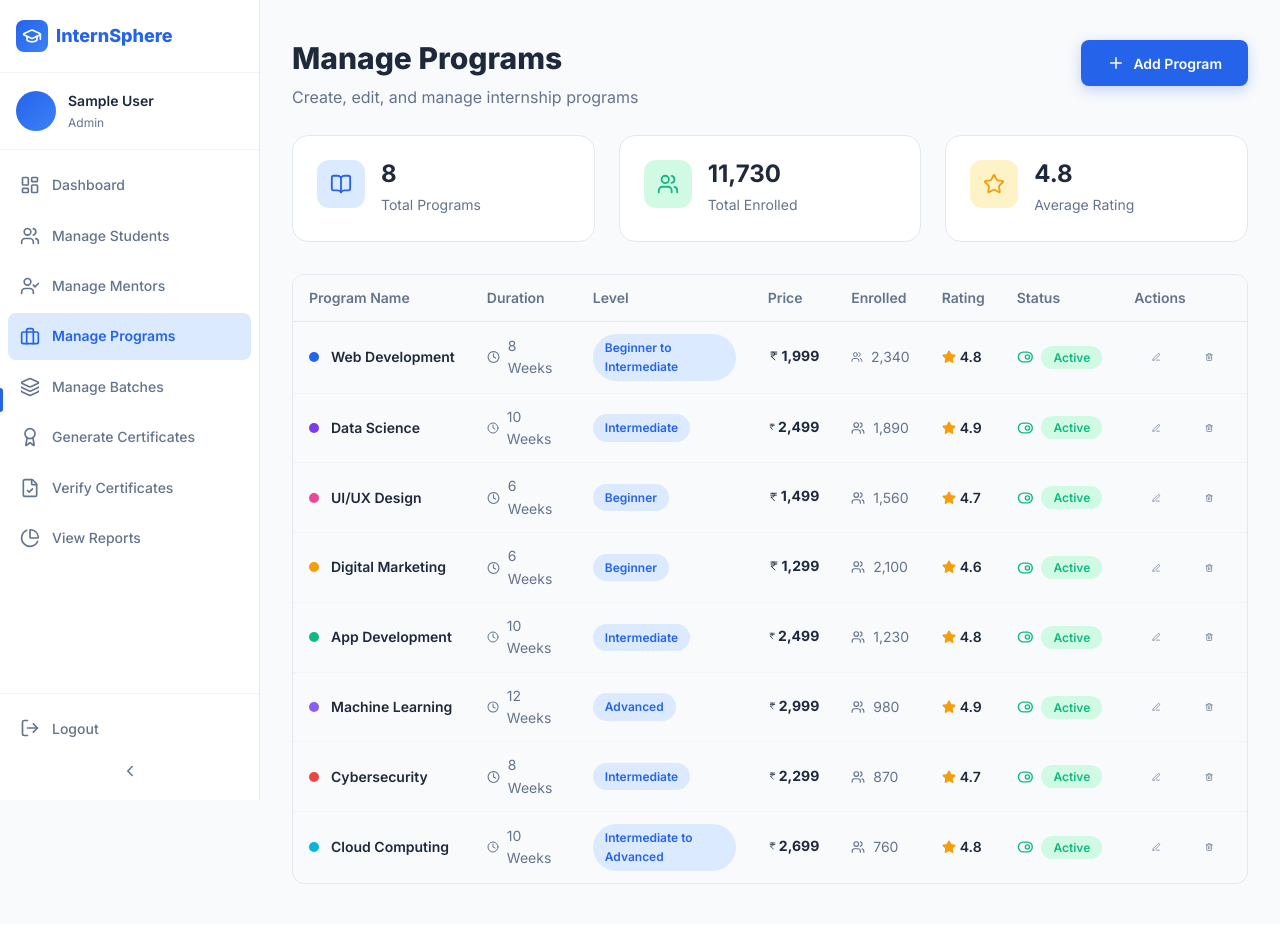
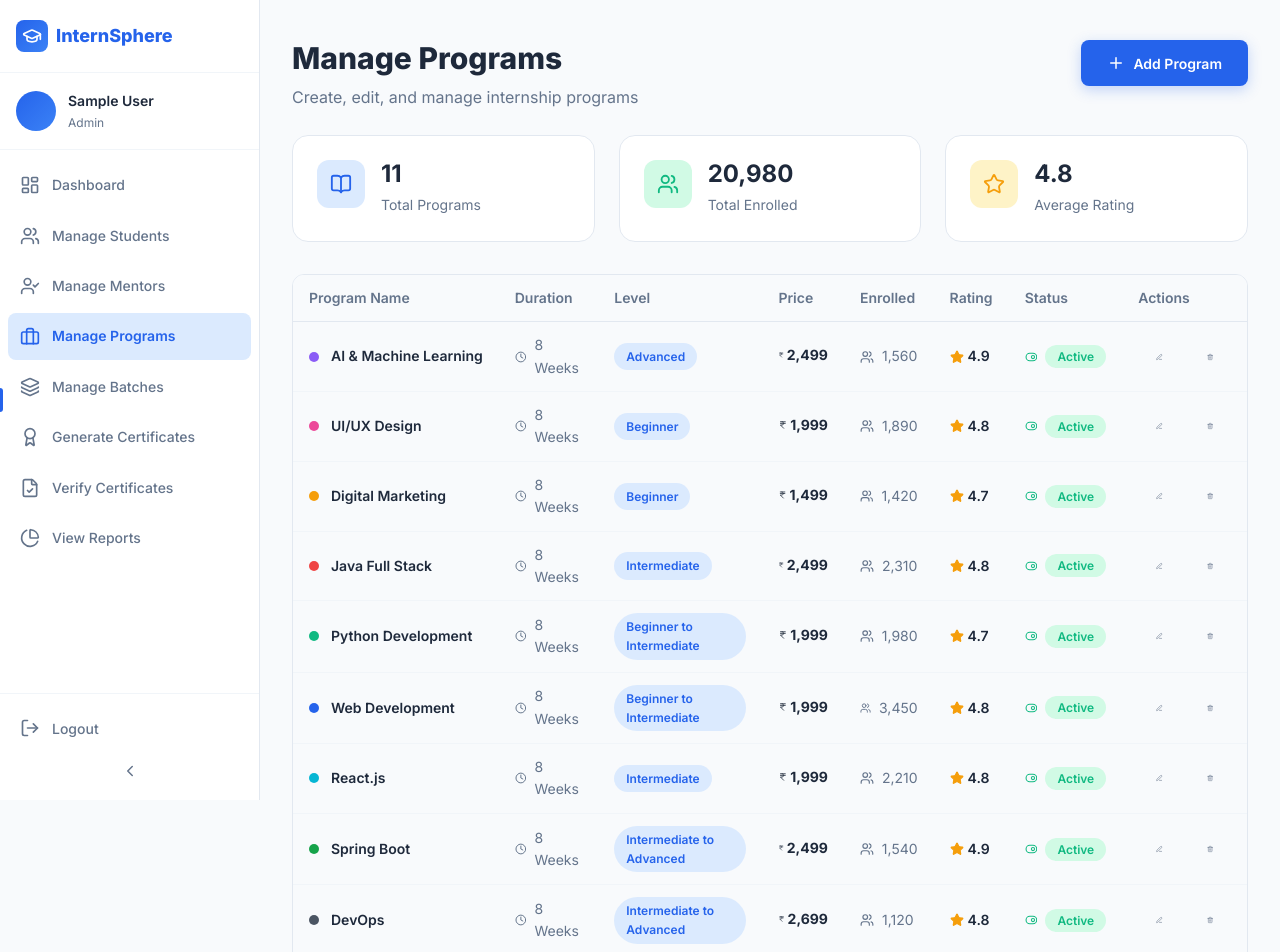
Before and after one commit to vaibhav7135/Internsphere, a React (Vite) app: page /admin/programs in a window 1280 px wide. Shown: the top 952 px of the page. Before the commit the page ends 924 px from the top, so only its background shows below. Built offline with nearby package versions, Linux system fonts and the light colour scheme; no server answers; sample sign-in values are in the browser's storage.

Commit message:
Update mock internships data with user-provided domain options

```diff
--- a/src/data/internships.js
+++ b/src/data/internships.js
@@ -1,8 +1,98 @@
 export const internships = [
+  {
+    id: 'ai-ml',
+    title: 'AI & Machine Learning',
+    description: 'Deep dive into Machine Learning algorithms, neural networks, and Deep Learning with TensorFlow and PyTorch.',
+    shortDesc: 'Build AI models with TensorFlow & PyTorch',
+    icon: 'Brain',
+    duration: '8 Weeks',
+    mode: 'Remote',
+    level: 'Advanced',
+    skills: ['Python', 'TensorFlow', 'PyTorch', 'Deep Learning', 'NLP'],
+    price: 2499,
+    originalPrice: 5999,
+    enrolled: 1560,
+    rating: 4.9,
+    reviews: 212,
+    color: '#8B5CF6',
+    category: 'AI',
+  },
+  {
+    id: 'ui-ux',
+    title: 'UI/UX Design',
+    description: 'Design beautiful, user-centered interfaces. Learn Figma, design thinking, wireframing, prototyping, and user research.',
+    shortDesc: 'Design stunning interfaces with Figma',
+    icon: 'Palette',
+    duration: '8 Weeks',
+    mode: 'Remote',
+    level: 'Beginner',
+    skills: ['Figma', 'Adobe XD', 'Wireframing', 'Prototyping', 'User Research'],
+    price: 1999,
+    originalPrice: 4999,
+    enrolled: 1890,
+    rating: 4.8,
+    reviews: 312,
+    color: '#EC4899',
+    category: 'Design',
+  },
+  {
+    id: 'digital-marketing',
+    title: 'Digital Marketing',
+    description: 'Master SEO, social media marketing, Google Ads, content strategy, and analytics to drive real business results.',
+    shortDesc: 'Drive growth with SEO, ads & social media',
+    icon: 'Megaphone',
+    duration: '8 Weeks',
+    mode: 'Remote',
+    level: 'Beginner',
+    skills: ['SEO', 'Google Ads', 'Social Media', 'Content Marketing', 'Analytics'],
+    price: 1499,
+    originalPrice: 3999,
+    enrolled: 1420,
+    rating: 4.7,
+    reviews: 180,
+    color: '#F59E0B',
+    category: 'Marketing',
+  },
+  {
+    id: 'java-fullstack',
+    title: 'Java Full Stack',
+    description: 'Learn modern Java development with Spring Boot, Hibernate, REST APIs, and frontend integration using React.',
+    shortDesc: 'Build enterprise apps with Java & Spring Boot',
+    icon: 'Code',
+    duration: '8 Weeks',
+    mode: 'Remote',
+    level: 'Intermediate',
+    skills: ['Java', 'Spring Boot', 'MySQL', 'Hibernate', 'REST APIs'],
+    price: 2499,
+    originalPrice: 5999,
+    enrolled: 2310,
+    rating: 4.8,
+    reviews: 420,
+    color: '#EF4444',
+    category: 'Development',
+  },
+  {
+    id: 'python-dev',
+    title: 'Python Development',
+    description: 'Master Python programming, backend web frameworks like Django and Flask, and database integration.',
+    shortDesc: 'Build powerful backends with Python & Django',
+    icon: 'Code',
+    duration: '8 Weeks',
+    mode: 'Remote',
+    level: 'Beginner to Intermediate',
+    skills: ['Python', 'Django', 'Flask', 'PostgreSQL', 'OOP'],
+    price: 1999,
+    originalPrice: 4999,
+    enrolled: 1980,
+    rating: 4.7,
+    reviews: 340,
+    color: '#10B981',
+    category: 'Development',
+  },
   {
     id: 'web-development',
     title: 'Web Development',
-    description: 'Master modern web technologies including HTML5, CSS3, JavaScript, React, and Node.js. Build real-world projects and deploy production applications.',
+    description: 'Master modern web technologies including HTML5, CSS3, JavaScript, React, and Node.js. Build real-world projects.',
     shortDesc: 'Build modern web applications with React & Node.js',
     icon: 'Globe',
     duration: '8 Weeks',
@@ -11,185 +101,101 @@ export const internships = [
     skills: ['HTML/CSS', 'JavaScript', 'React', 'Node.js', 'MongoDB'],
     price: 1999,
     originalPrice: 4999,
-    enrolled: 2340,
+    enrolled: 3450,
     rating: 4.8,
-    reviews: 456,
+    reviews: 678,
     color: '#2563EB',
-    modules: 8,
-    assignments: 16,
-    projects: 2,
-    mentorName: 'Dr. Arun Sharma',
-    mentorRole: 'Senior Web Developer',
-    featured: true,
     category: 'Development',
+  },
+  {
+    id: 'react-js',
+    title: 'React.js',
+    description: 'Build fast, interactive single page applications using modern React, state management, hooks, and routing.',
+    shortDesc: 'Master single page applications with React',
+    icon: 'Code',
+    duration: '8 Weeks',
+    mode: 'Remote',
+    level: 'Intermediate',
+    skills: ['React.js', 'Redux Toolkit', 'Hooks', 'Vite', 'CSS Modules'],
+    price: 1999,
+    originalPrice: 4999,
+    enrolled: 2210,
+    rating: 4.8,
+    reviews: 290,
+    color: '#06B6D4',
+    category: 'Development',
+  },
+  {
+    id: 'spring-boot',
+    title: 'Spring Boot',
+    description: 'Develop enterprise-grade microservices and robust backends using Spring Boot, Spring Security, and Spring Data JPA.',
+    shortDesc: 'Build secure backends and microservices with Spring',
+    icon: 'Cpu',
+    duration: '8 Weeks',
+    mode: 'Remote',
+    level: 'Intermediate to Advanced',
+    skills: ['Spring Boot', 'Spring Security', 'JPA', 'Microservices', 'PostgreSQL'],
+    price: 2499,
+    originalPrice: 5999,
+    enrolled: 1540,
+    rating: 4.9,
+    reviews: 198,
+    color: '#16A34A',
+    category: 'Development',
+  },
+  {
+    id: 'devops',
+    title: 'DevOps',
+    description: 'Learn modern DevOps practices including CI/CD pipelines, containerization, infrastructure-as-code, and server monitoring.',
+    shortDesc: 'Automate build, test and deployment workflows',
+    icon: 'Layers',
+    duration: '8 Weeks',
+    mode: 'Remote',
+    level: 'Intermediate to Advanced',
+    skills: ['Docker', 'Jenkins', 'CI/CD', 'GitHub Actions', 'Linux'],
+    price: 2699,
+    originalPrice: 5999,
+    enrolled: 1120,
+    rating: 4.8,
+    reviews: 145,
+    color: '#4B5563',
+    category: 'DevOps',
+  },
+  {
+    id: 'aws-cloud',
+    title: 'AWS Cloud',
+    description: 'Master Amazon Web Services. Learn cloud computing, VPC, EC2, RDS, S3, IAM, serverless computing, and architectures.',
+    shortDesc: 'Deploy and scale architectures on AWS',
+    icon: 'Cloud',
+    duration: '8 Weeks',
+    mode: 'Remote',
+    level: 'Intermediate',
+    skills: ['AWS EC2', 'AWS S3', 'VPC', 'RDS', 'IAM', 'CloudFormation'],
+    price: 2699,
+    originalPrice: 5999,
+    enrolled: 1310,
+    rating: 4.8,
+    reviews: 167,
+    color: '#D97706',
+    category: 'DevOps',
   },
   {
     id: 'data-science',
     title: 'Data Science',
-    description: 'Learn data analysis, machine learning, and visualization using Python, Pandas, NumPy, and Scikit-learn. Work with real datasets and build predictive models.',
+    description: 'Learn data analysis, machine learning, and visualization using Python, Pandas, NumPy, and Scikit-learn.',
     shortDesc: 'Analyze data and build ML models with Python',
     icon: 'BarChart3',
-    duration: '10 Weeks',
+    duration: '8 Weeks',
     mode: 'Remote',
     level: 'Intermediate',
-    skills: ['Python', 'Pandas', 'NumPy', 'Scikit-learn', 'Matplotlib'],
+    skills: ['Python', 'Pandas', 'NumPy', 'Scikit-learn', 'Data Visualization'],
     price: 2499,
     originalPrice: 5999,
-    enrolled: 1890,
+    enrolled: 2190,
     rating: 4.9,
     reviews: 389,
     color: '#7C3AED',
-    modules: 10,
-    assignments: 20,
-    projects: 3,
-    mentorName: 'Prof. Meera Patel',
-    mentorRole: 'Data Scientist at Google',
-    featured: true,
     category: 'Data',
-  },
-  {
-    id: 'ui-ux-design',
-    title: 'UI/UX Design',
-    description: 'Design beautiful, user-centered interfaces. Learn Figma, design thinking, wireframing, prototyping, and user research methodologies.',
-    shortDesc: 'Design stunning interfaces with Figma',
-    icon: 'Palette',
-    duration: '6 Weeks',
-    mode: 'Remote',
-    level: 'Beginner',
-    skills: ['Figma', 'Adobe XD', 'Wireframing', 'Prototyping', 'User Research'],
-    price: 1499,
-    originalPrice: 3999,
-    enrolled: 1560,
-    rating: 4.7,
-    reviews: 312,
-    color: '#EC4899',
-    modules: 6,
-    assignments: 12,
-    projects: 2,
-    mentorName: 'Priya Desai',
-    mentorRole: 'Lead UX Designer',
-    featured: true,
-    category: 'Design',
-  },
-  {
-    id: 'digital-marketing',
-    title: 'Digital Marketing',
-    description: 'Master SEO, social media marketing, Google Ads, content strategy, and analytics. Create campaigns that drive real business results.',
-    shortDesc: 'Drive growth with SEO, ads & social media',
-    icon: 'Megaphone',
-    duration: '6 Weeks',
-    mode: 'Remote',
-    level: 'Beginner',
-    skills: ['SEO', 'Google Ads', 'Social Media', 'Content Marketing', 'Analytics'],
-    price: 1299,
-    originalPrice: 3499,
-    enrolled: 2100,
-    rating: 4.6,
-    reviews: 278,
-    color: '#F59E0B',
-    modules: 6,
-    assignments: 12,
-    projects: 1,
-    mentorName: 'Rahul Verma',
-    mentorRole: 'Marketing Head at Startup',
-    featured: false,
-    category: 'Marketing',
-  },
-  {
-    id: 'app-development',
-    title: 'App Development',
-    description: 'Build cross-platform mobile applications using React Native and Flutter. Learn mobile UI patterns, state management, and app deployment.',
-    shortDesc: 'Build mobile apps with React Native & Flutter',
-    icon: 'Smartphone',
-    duration: '10 Weeks',
-    mode: 'Remote',
-    level: 'Intermediate',
-    skills: ['React Native', 'Flutter', 'Dart', 'Firebase', 'REST APIs'],
-    price: 2499,
-    originalPrice: 5999,
-    enrolled: 1230,
-    rating: 4.8,
-    reviews: 245,
-    color: '#10B981',
-    modules: 10,
-    assignments: 18,
-    projects: 2,
-    mentorName: 'Karan Singh',
-    mentorRole: 'Mobile Developer at Microsoft',
-    featured: false,
-    category: 'Development',
-  },
-  {
-    id: 'machine-learning',
-    title: 'Machine Learning',
-    description: 'Deep dive into ML algorithms, neural networks, deep learning with TensorFlow and PyTorch. Build AI-powered applications from scratch.',
-    shortDesc: 'Build AI models with TensorFlow & PyTorch',
-    icon: 'Brain',
-    duration: '12 Weeks',
-    mode: 'Remote',
-    level: 'Advanced',
-    skills: ['Python', 'TensorFlow', 'PyTorch', 'Deep Learning', 'NLP'],
-    price: 2999,
-    originalPrice: 6999,
-    enrolled: 980,
-    rating: 4.9,
-    reviews: 198,
-    color: '#8B5CF6',
-    modules: 12,
-    assignments: 24,
-    projects: 3,
-    mentorName: 'Dr. Anita Gupta',
-    mentorRole: 'AI Researcher at IIT',
-    featured: true,
-    category: 'Data',
-  },
-  {
-    id: 'cybersecurity',
-    title: 'Cybersecurity',
-    description: 'Learn ethical hacking, network security, penetration testing, and cybersecurity frameworks. Protect systems from real-world threats.',
-    shortDesc: 'Protect systems with ethical hacking skills',
-    icon: 'Shield',
-    duration: '8 Weeks',
-    mode: 'Remote',
-    level: 'Intermediate',
-    skills: ['Ethical Hacking', 'Network Security', 'Kali Linux', 'OWASP', 'Cryptography'],
-    price: 2299,
-    originalPrice: 5499,
-    enrolled: 870,
-    rating: 4.7,
-    reviews: 167,
-    color: '#EF4444',
-    modules: 8,
-    assignments: 16,
-    projects: 2,
-    mentorName: 'Vikram Malhotra',
-    mentorRole: 'Security Analyst',
-    featured: false,
-    category: 'Security',
-  },
-  {
-    id: 'cloud-computing',
-    title: 'Cloud Computing',
-    description: 'Master AWS, Azure, and GCP. Learn cloud architecture, DevOps, containerization with Docker and Kubernetes, and CI/CD pipelines.',
-    shortDesc: 'Master AWS, Docker & Kubernetes',
-    icon: 'Cloud',
-    duration: '10 Weeks',
-    mode: 'Remote',
-    level: 'Intermediate to Advanced',
-    skills: ['AWS', 'Docker', 'Kubernetes', 'CI/CD', 'Terraform'],
-    price: 2699,
-    originalPrice: 5999,
-    enrolled: 760,
-    rating: 4.8,
-    reviews: 145,
-    color: '#06B6D4',
-    modules: 10,
-    assignments: 20,
-    projects: 2,
-    mentorName: 'Sanjay Kumar',
-    mentorRole: 'Cloud Architect at AWS',
-    featured: false,
-    category: 'DevOps',
   },
 ];
 
```
